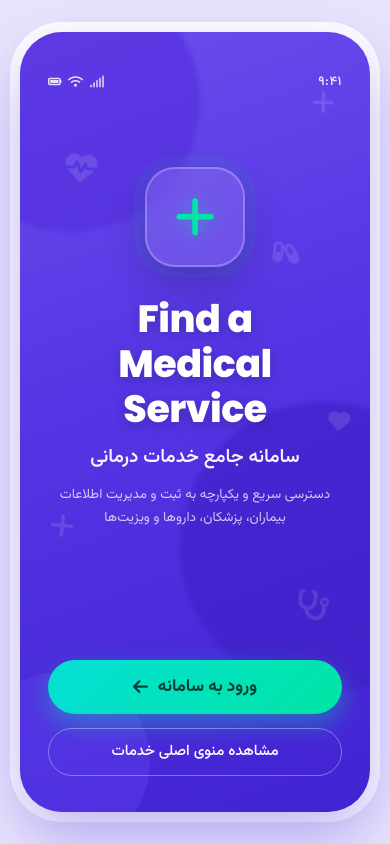
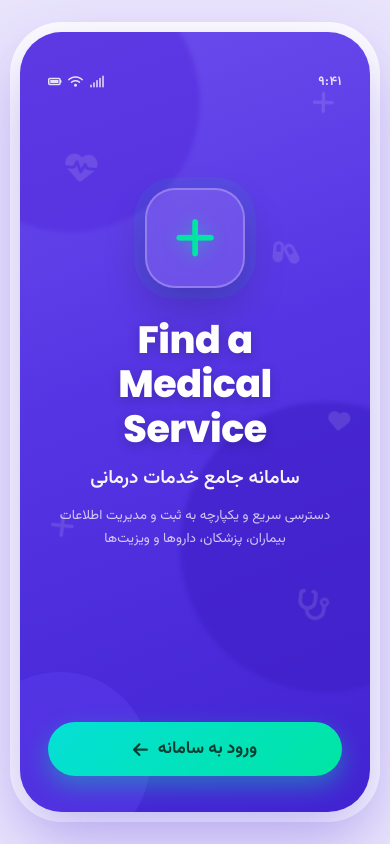
Before and after one commit to mhdds-codesign/clinic_DB_forms, a plain HTML site: page main/index.html in a window 390 px wide. Drawn offline with Linux system fonts and the light colour scheme.

Commit message:
step5: fix some responsive option

```diff
--- a/main/index.html
+++ b/main/index.html
@@ -243,28 +243,6 @@
       transform: translateY(1px) scale(0.98);
     }
 
-    .btn-create-account {
-      display: flex;
-      align-items: center;
-      justify-content: center;
-      width: 100%;
-      height: 48px;
-      background: transparent;
-      color: #ffffff;
-      font-size: 15px;
-      font-weight: 500;
-      text-decoration: none;
-      border-radius: 30px;
-      border: 1.5px solid rgba(255, 255, 255, 0.35);
-      cursor: pointer;
-      transition: all 0.25s ease;
-    }
-
-    .btn-create-account:hover {
-      background: rgba(255, 255, 255, 0.12);
-      border-color: rgba(255, 255, 255, 0.7);
-      transform: translateY(-2px);
-    }
 
     /* انیمیشن خروج به هنگام کلیک روی ورود */
     .transitioning {
@@ -332,9 +310,6 @@
         <i class="fas fa-arrow-left"></i>
       </button>
 
-      <a href="menu.html" class="btn-create-account" onclick="goToMenu(event)">
-        مشاهده منوی اصلی خدمات
-      </a>
     </div>
 
   </div>
```
Also changed, not shown: main/menu.html (+1 -5 lines), main/style.css (+12 -0 lines).
